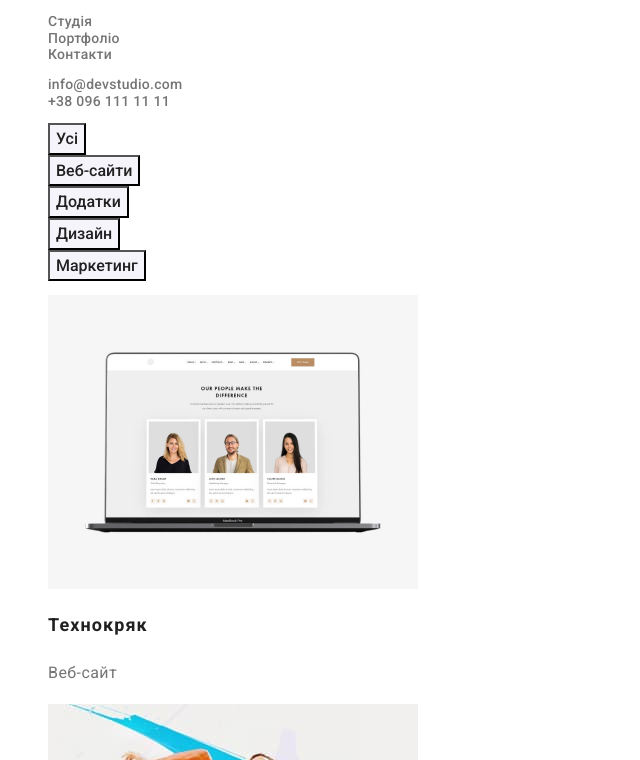
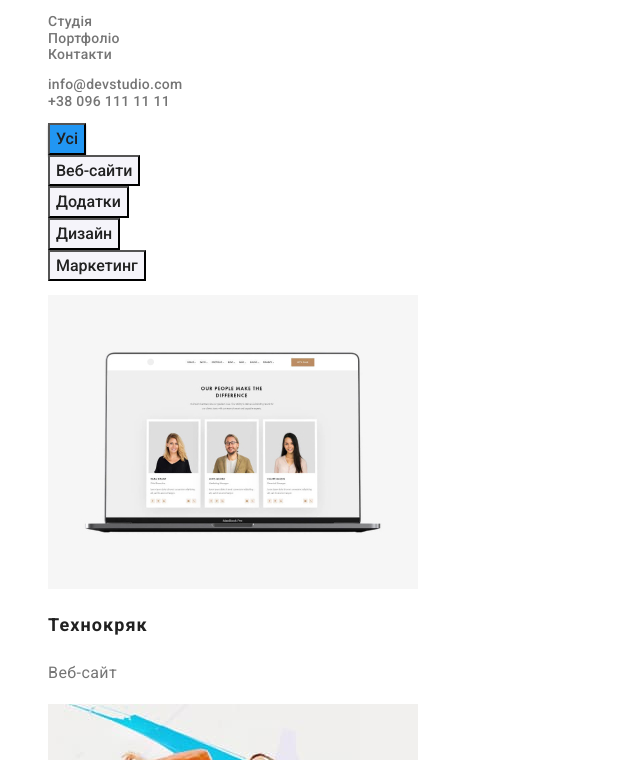
Before and after one commit to Mamont777/goit-markup-hw-02, a plain HTML site: page potfolio.html in a window 1280 px wide. In both pictures the pointer is over the button "Усі". Shown: the part 40-800 px from the top of the page, without its empty margins (0-640 px from the left). Drawn offline with Linux system fonts and the light colour scheme.

Commit message:
adding changes

```diff
--- a/css/styles.css
+++ b/css/styles.css
@@ -230,8 +230,8 @@ body {
   background-color: var(--button-bc);
 }
 
-.button:hover,
-.button:focus {
+.portfolio-btn:hover,
+.portfolio-btn:focus {
   background: var(--accent-color);
   box-shadow: 0px 3px 1px rgba(0, 0, 0, 0.1), 0px 1px 2px rgba(0, 0, 0, 0.08),
     0px 2px 2px rgba(0, 0, 0, 0.12);
```
